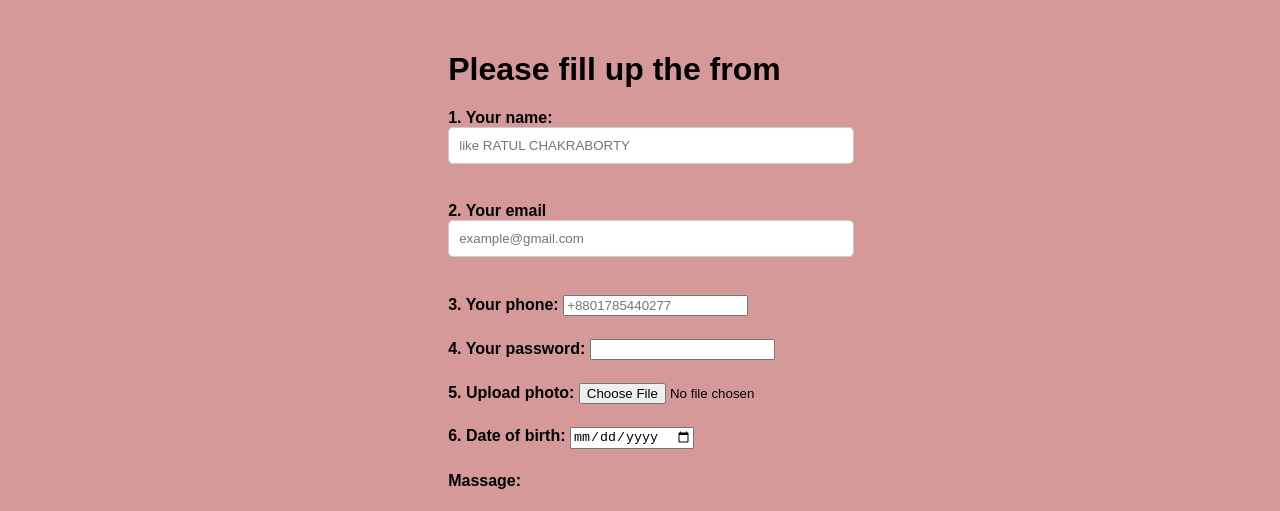
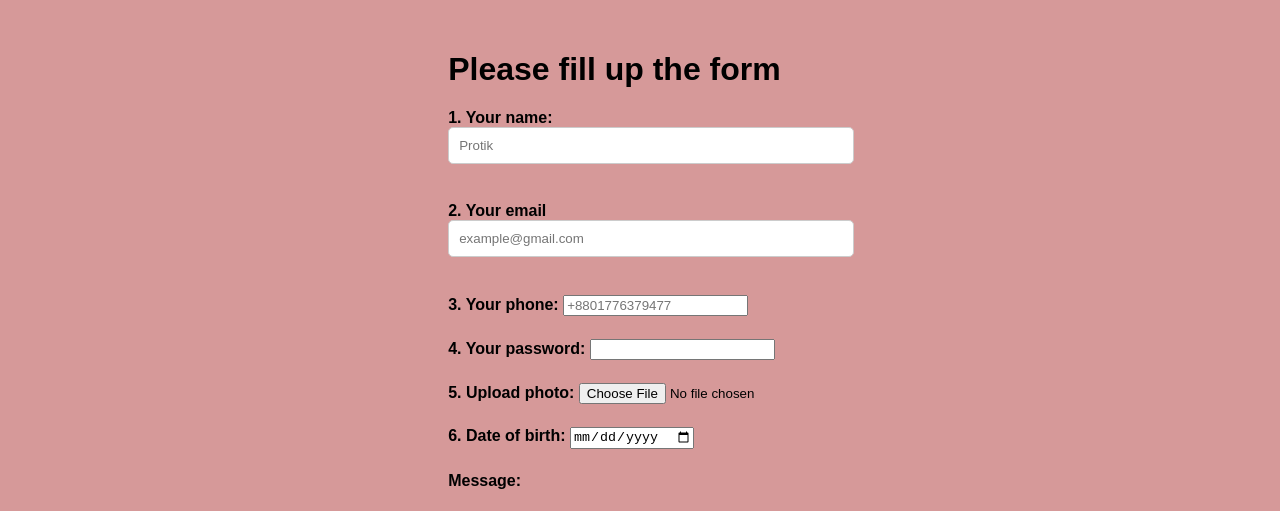
Before and after one commit to ratulchoron/form-photo, a plain HTML site: page index.html in a window 1280 px wide. Shown: the top 511 px of the page. Drawn offline with Linux system fonts and the light colour scheme.

Commit message:
aibr final

```diff
--- a/index.html
+++ b/index.html
@@ -16,12 +16,12 @@
         <div class="from1">
 
             <h1>
-                Please fill up the from
+                Please fill up the form
             </h1>
             <form >
 
                 <label for="name"> 1. Your name:
-                    <input type="text"  placeholder="like RATUL CHAKRABORTY"    >
+                    <input type="text"  placeholder="Protik"    >
                 </label>
                 <br>
                  <label for="email">
@@ -32,7 +32,7 @@
 
 
                 <label for="number">3. Your phone:
-                    <input type="number"  placeholder="+8801785440277" >
+                    <input type="number"  placeholder="+8801776379477" >
                 </label>
                 <br>
                  <label for="">4. Your password:
@@ -46,8 +46,8 @@
                 <label for=""> 6. Date of birth:
                     <input type="date">
                 </label><br>
-                <label > Massage:</label><br>
-                <textarea name="Massage" id="Massage" cols="30" rows="10"></textarea><br><br>
+                <label > Message:</label><br>
+                <textarea name="Message" id="Message" cols="30" rows="10"></textarea><br><br>
 
                 <input type="submit" value="submit now ">
             </form>
```
